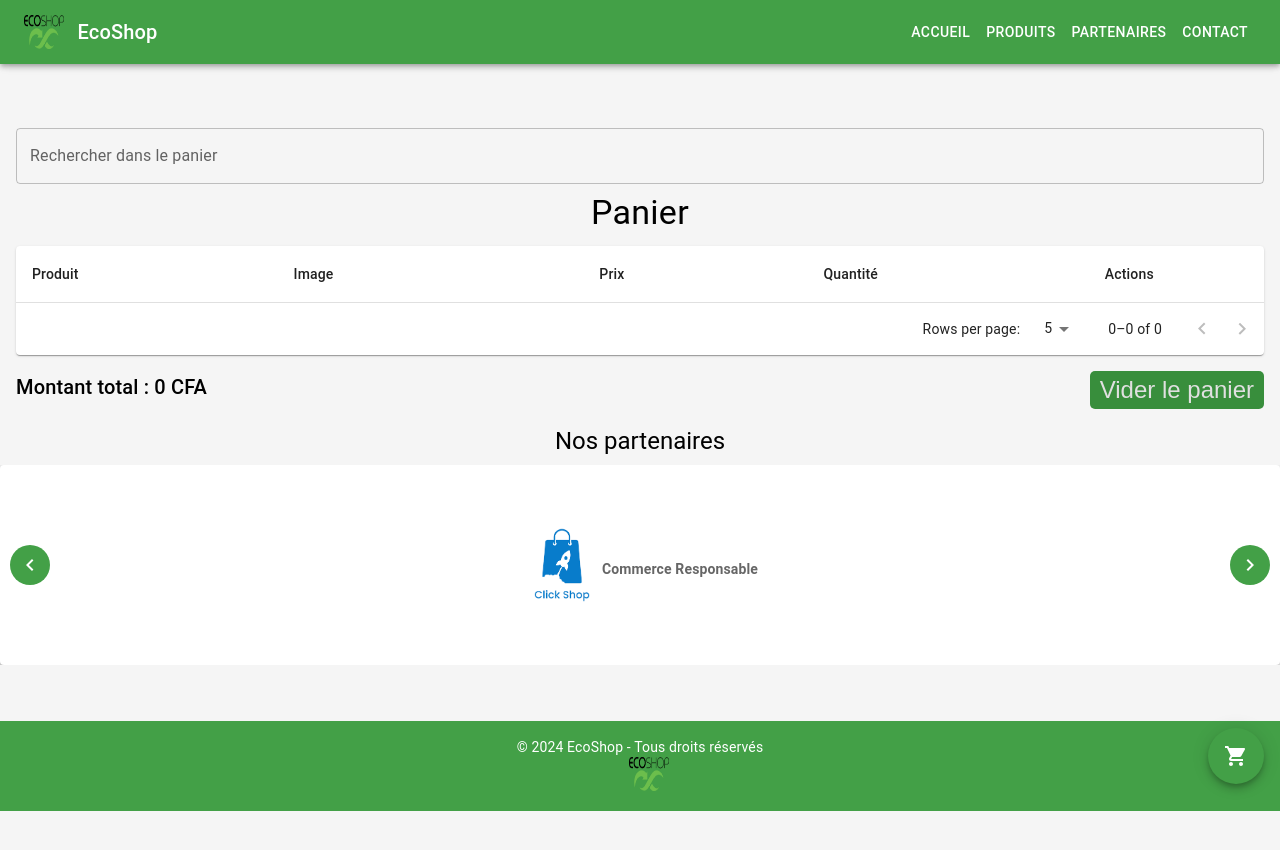
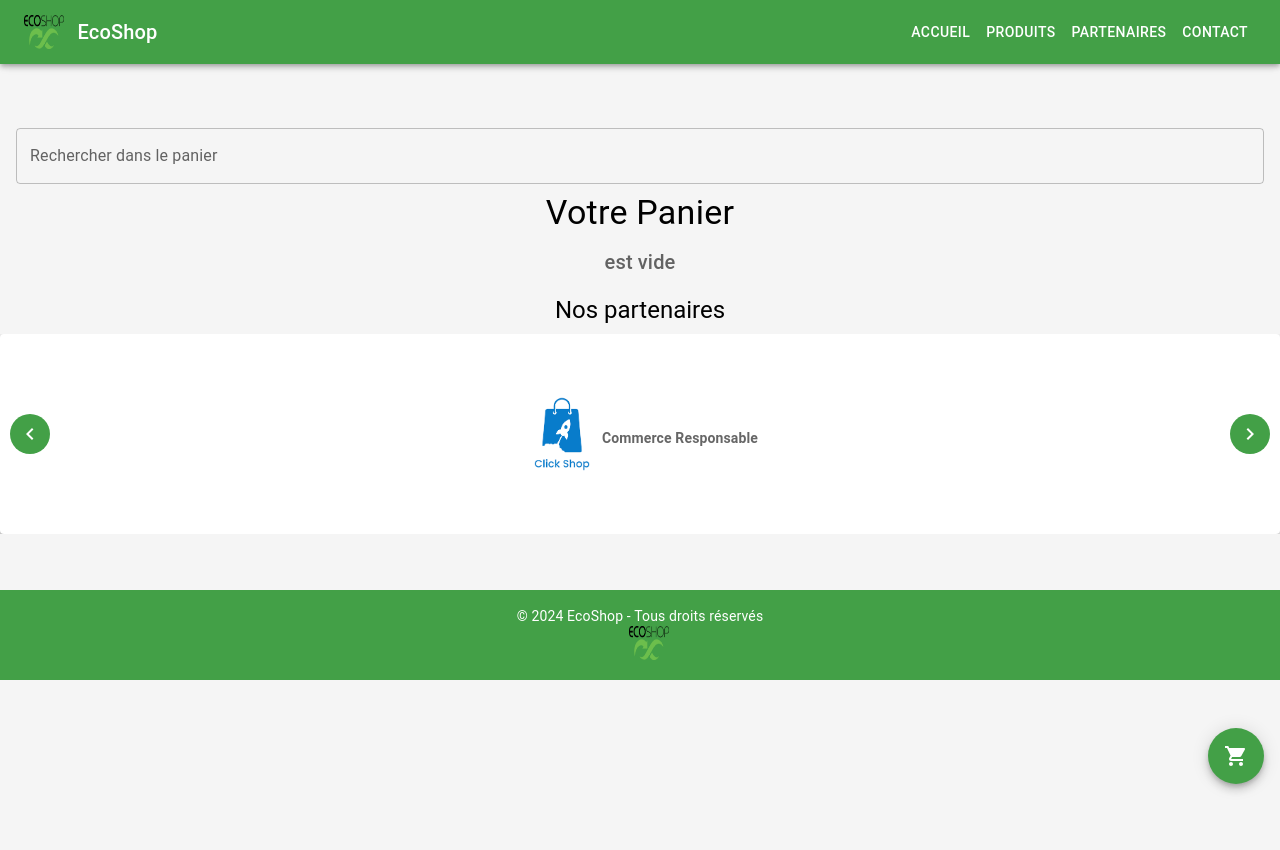
Before and after one commit to touncarameissa/sayna, a React (Create React App) app in the folder ecoshop/: page /cart in a window 1280 px wide. Shown: the top 850 px of the page. Built offline with nearby package versions, Linux system fonts and the light colour scheme.

Commit message:
amélioration détails produits Home page et shopping cart

```diff
--- a/ecoshop/src/components/HomePage.jsx
+++ b/ecoshop/src/components/HomePage.jsx
@@ -94,9 +94,6 @@ const HomePage = () => {
                                     }}
                                 />
                                 <Typography variant="h6">{item.name}</Typography>
-                                <Typography variant="body2" sx={{ color: grey[700], marginTop: 1 }}>
-                                    {item.description}
-                                </Typography>
                                 <Typography variant="body2" sx={{ color: green[700], marginTop: 1 }}>
                                     Prix : {item.price}FCA
                                 </Typography>
--- a/ecoshop/src/components/ShoppingCartPage.jsx
+++ b/ecoshop/src/components/ShoppingCartPage.jsx
@@ -10,10 +10,7 @@ import RemoveIcon from '@mui/icons-material/Remove';
 import DisplayMessage from './DisplayMessage';
 import { Link } from 'react-router-dom';
 import InfoIcon from '@mui/icons-material/Info';
-import { green,grey } from "@mui/material/colors";
-
-
-
+import { green, grey } from "@mui/material/colors";
 
 const ShoppingCartPage = () => {
   const dispatch = useDispatch();
@@ -23,7 +20,7 @@ const ShoppingCartPage = () => {
   const [page, setPage] = useState(0);
   const [rowsPerPage, setRowsPerPage] = useState(5);
   const [showSnackbar, setShowSnackbar] = useState(false);
-  const [searchTerm, setSearchTerm] = useState(''); // État pour le terme de recherche
+  const [searchTerm, setSearchTerm] = useState('');
 
   const handleCloseSnackbar = () => {
     setShowSnackbar(false);
@@ -57,10 +54,9 @@ const ShoppingCartPage = () => {
 
   const handleSearchChange = (event) => {
     setSearchTerm(event.target.value);
-    setPage(0); // Réinitialiser la page lorsque la recherche change
+    setPage(0);
   };
 
-  // Filtrer les articles en fonction du terme de recherche
   const filteredCartItems = cartItems.filter((item) =>
     item.name.toLowerCase().includes(searchTerm.toLowerCase()) ||
     item.price.toString().toLowerCase().includes(searchTerm.toLowerCase())
@@ -75,7 +71,6 @@ const ShoppingCartPage = () => {
         open={showSnackbar}
         onClose={handleCloseSnackbar}
       />
-      {/* Barre de recherche */}
       <TextField
         label="Rechercher dans le panier"
         variant="outlined"
@@ -86,9 +81,14 @@ const ShoppingCartPage = () => {
         placeholder="Entrez le nom d'un produit..."
       />
       <Typography variant="h4" align="center" gutterBottom>
-        Panier
+        Votre Panier
       </Typography>
 
+      {cartItems.length === 0 ? (
+        <Typography variant="h6" align="center" color="textSecondary">
+          est vide
+        </Typography>
+      ) : (
         <TableContainer component={Paper}>
           <Table aria-label="cart table">
             <TableHead>
@@ -105,7 +105,7 @@ const ShoppingCartPage = () => {
                 <TableRow key={item.id}>
                   <TableCell>{item.name}</TableCell>
                   <TableCell component={Link} to={`/product/${item.id}`}>
-                  <img title='Voir détails produit' src={item.image} alt={item.name} style={{ width: 50, height: 50, objectFit: 'cover',borderRadius:18 }} />
+                    <img title='Voir détails produit' src={item.image} alt={item.name} style={{ width: 50, height: 50, objectFit: 'cover', borderRadius: 18 }} />
                   </TableCell>
                   <TableCell align="center">{item.price} CFA</TableCell>
                   <TableCell align="center">
@@ -127,7 +127,6 @@ const ShoppingCartPage = () => {
                       </IconButton>
                     </Box>
                   </TableCell>
-
                 </TableRow>
               ))}
             </TableBody>
@@ -142,15 +141,19 @@ const ShoppingCartPage = () => {
             onRowsPerPageChange={handleChangeRowsPerPage}
           />
         </TableContainer>
+      )}
+
+      {cartItems.length > 0 && (
         <Box mt={2} display="flex" justifyContent="space-between">
-        <Typography  variant="h6">Montant total : {totalAmount} CFA</Typography>
+          <Typography variant="h6">Montant total : {totalAmount} CFA</Typography>
           <IconButton
             onClick={handleClearCart}
-                    sx={{ backgroundColor: green[700], borderRadius: '5px',color:grey[300], padding: '5px 10px' }}
+            sx={{ backgroundColor: green[700], borderRadius: '5px', color: grey[300], padding: '5px 10px' }}
           >
             Vider le panier
           </IconButton>
         </Box>
+      )}
     </Box>
   );
 };
```
Lines whose indentation alone changed are shown as unchanged.
